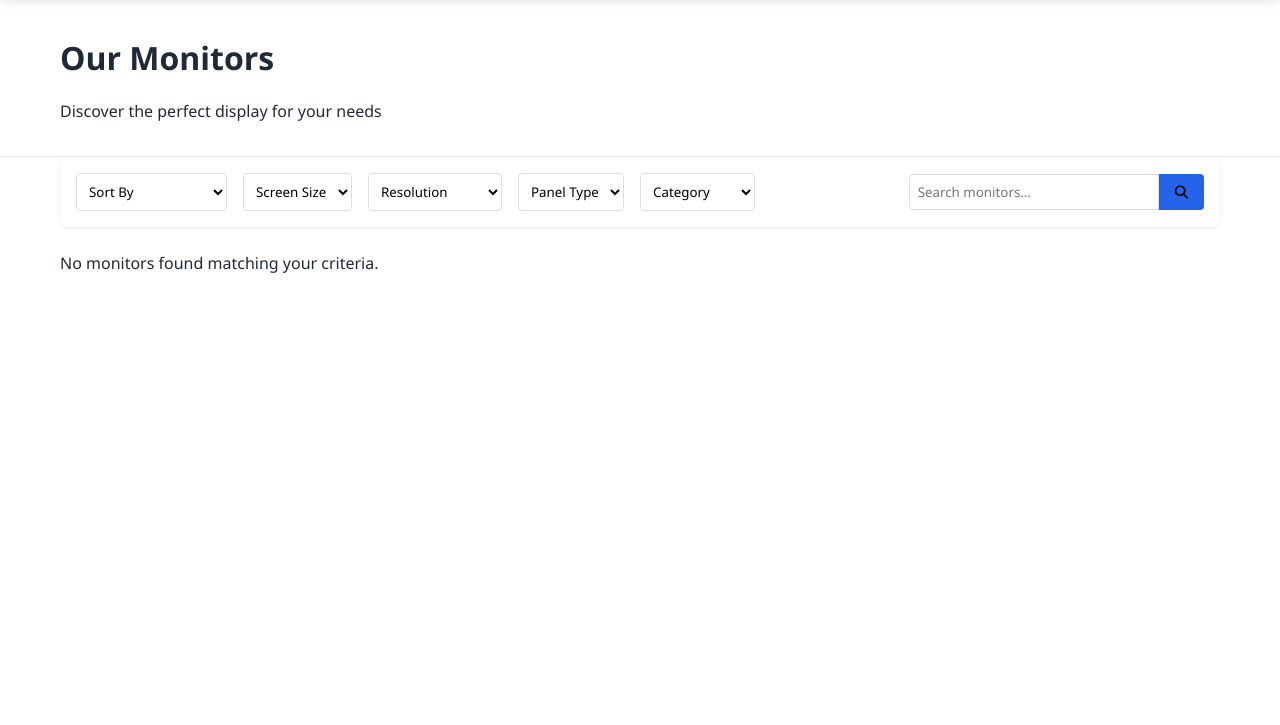
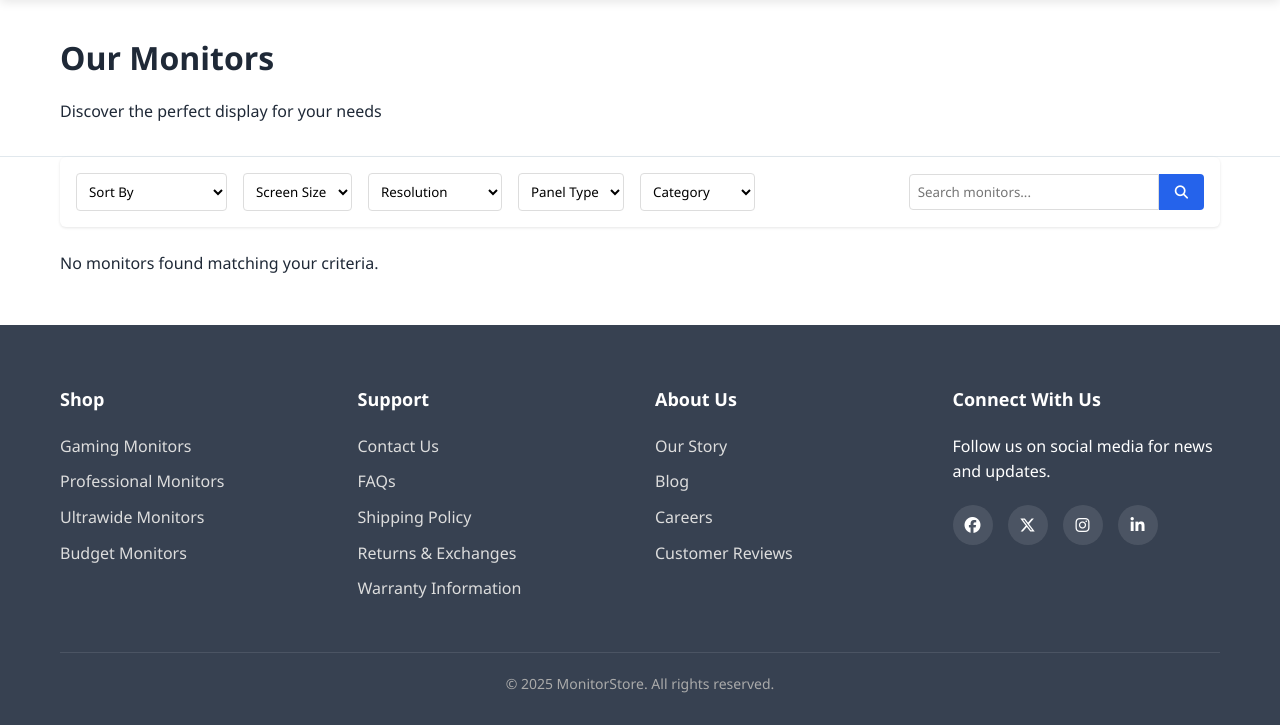
Before and after one commit to OtariTB/Project_PHP, a PHP site: page /includes/products.php in a window 1280 px wide. Shown: the part 126-851 px from the top of the page. Before the commit the page ends 399 px from the top, so only its background shows below. Run offline with PHP 8.4, Linux system fonts and the light colour scheme; data that the repository does not hold is empty.

Commit message:
1.8.1(Fix)

```diff
--- a/includes/products.php
+++ b/includes/products.php
@@ -32,10 +32,10 @@ include_once '../config/connect.php';
         <nav class="main-nav">
             <div class="container nav-container">
                 <ul class="nav-links">
-                    <li><a href="">Gaming</a></li>
-                    <li><a href="">Professional</a></li>
-                    <li><a href="">Ultrawide</a></li>
-                    <li><a href="">Budget</a></li>
+                    <li><a href="./products.php?category=Gaming">Gaming</a></li>
+                    <li><a href="./products.php?category=Professional">Professional</a></li>
+                    <li><a href="./products.php?category=Ultrawide">Ultrawide</a></li>
+                    <li><a href="./products.php?category=Budget">Budget</a></li>
                     <li><a href="./products.php">Products</a></li>
                     <li><a href="./login.php"> Log In</a></li>
                     <li><a href="./register.php">Register</a></li>
@@ -208,5 +208,54 @@ include_once '../config/connect.php';
     }
     ?>
 </div>
+
+</main>
+    <footer>
+        <div class="container">
+            <div class="footer-grid">
+                <div class="footer-links">
+                    <h3>Shop</h3>
+                    <ul>
+                        <li><a href="./products.php?category=Gaming">Gaming Monitors</a></li>
+                        <li><a href="./products.php?category=Professional">Professional Monitors</a></li>
+                        <li><a href="./products.php?category=Ultrawide">Ultrawide Monitors</a></li>
+                        <li><a href="./products.php?category=Budget">Budget Monitors</a></li>
+                    </ul>
+                </div>
+                <div class="footer-links">
+                    <h3>Support</h3>
+                    <ul>
+                        <li><a href="">Contact Us</a></li>
+                        <li><a href="">FAQs</a></li>
+                        <li><a href="">Shipping Policy</a></li>
+                        <li><a href="">Returns & Exchanges</a></li>
+                        <li><a href="">Warranty Information</a></li>
+                    </ul>
+                </div>
+                <div class="footer-links">
+                    <h3>About Us</h3>
+                    <ul>
+                        <li><a href="">Our Story</a></li>
+                        <li><a href="">Blog</a></li>
+                        <li><a href="">Careers</a></li>
+                        <li><a href="">Customer Reviews</a></li>
+                    </ul>
+                </div>
+                <div class="footer-links">
+                    <h3>Connect With Us</h3>
+                    <p>Follow us on social media for news and updates.</p>
+                    <div class="social-links">
+                        <a href="#" class="social-icon"><i class="fa-brands fa-facebook"></i></a>
+                        <a href="#" class="social-icon"><i class="fa-brands fa-x-twitter"></i></a>
+                        <a href="#" class="social-icon"><i class="fa-brands fa-instagram"></i></a>
+                        <a href="#" class="social-icon"><i class="fa-brands fa-linkedin-in"></i></a>
+                    </div>
+                </div>
+            </div>
+            <div class="copyright">
+                <p>&copy; <?php echo date('Y'); ?> MonitorStore. All rights reserved.</p>
+            </div>
+        </div>
+    </footer>
 </body>
 </html>
--- a/styles/styles.css
+++ b/styles/styles.css
@@ -543,6 +543,7 @@ footer {
   border-radius: 0 4px 4px 0;
   padding: 0.5rem 1rem;
   cursor: pointer;
+  color: white;
 }
 
 .products-grid {
@@ -578,7 +579,7 @@ footer {
 }
 
 .product-category {
-    color: var(--dark-gray);
+    color: #a1a1a1;
     font-size: 0.9rem;
     margin-bottom: 0.5rem;
 }
@@ -639,3 +640,26 @@ footer {
 .add-to-cart:hover {
   background-color: #2980b9;
 }
+
+.stock-status {
+  font-size: 0.8rem;
+  padding: 0.2rem 0.5rem;
+  border-radius: 3px;
+  display: inline-block;
+  margin-top: 0.5rem;
+}
+
+.in-stock {
+  background-color: rgba(46, 204, 113, 0.2);
+  color: #27ae60;
+}
+
+.low-stock {
+  background-color: rgba(241, 196, 15, 0.2);
+  color: #f39c12;
+}
+
+.out-of-stock {
+  background-color: rgba(231, 76, 60, 0.2);
+  color: #c0392b;
+}
```
Also changed, not shown: includes/login.php (+25 -0 lines), includes/register.php (+27 -0 lines). Lines whose indentation alone changed are shown as unchanged.
